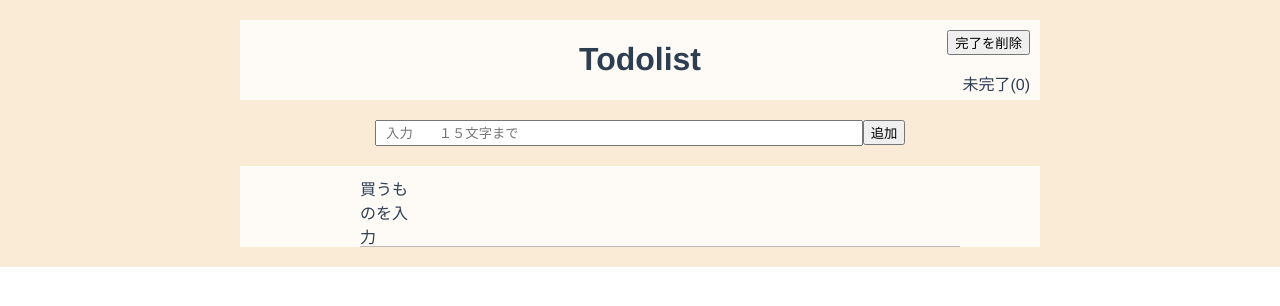
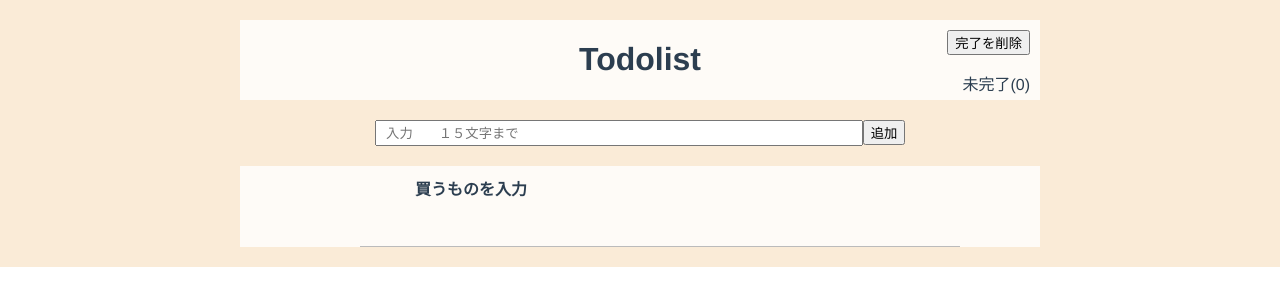
Before and after one commit to takeco/my-portfolio, a Vue app: page / in a window 1280 px wide. Shown: the top 306 px of the page. Built offline with nearby package versions, Linux system fonts and the light colour scheme.

Commit message:
edit todoが空のときの表示

```diff
--- a/src/components/TodoList.vue
+++ b/src/components/TodoList.vue
@@ -28,7 +28,7 @@
           </li>
         </ul>
         <ul v-else>
-          <li>買うものを入力</li>
+          <li><span>買うものを入力</span></li>
         </ul>
       </section>
     </div>
@@ -84,7 +84,8 @@ export default {
   };
 </script>
 
-<style>
+<style scoped>
+
 /* width 400px未満 */
 
 .body{
@@ -138,7 +139,6 @@ section>ul>li{
 section>ul>li>input:first-of-type{
   grid-area: checkbox;
   height: 40px;
-
 }
 section>ul>li>span:first-of-type{
   padding-left: 5px;
```
